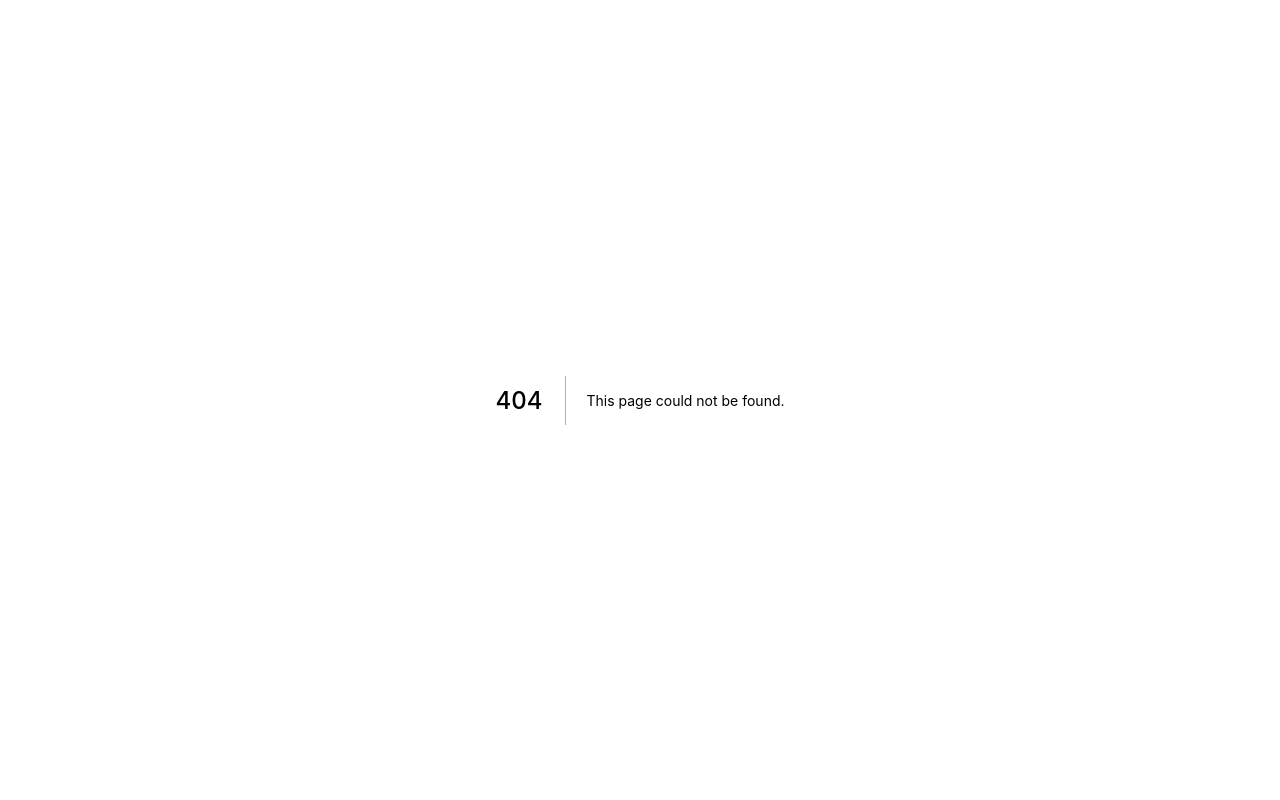
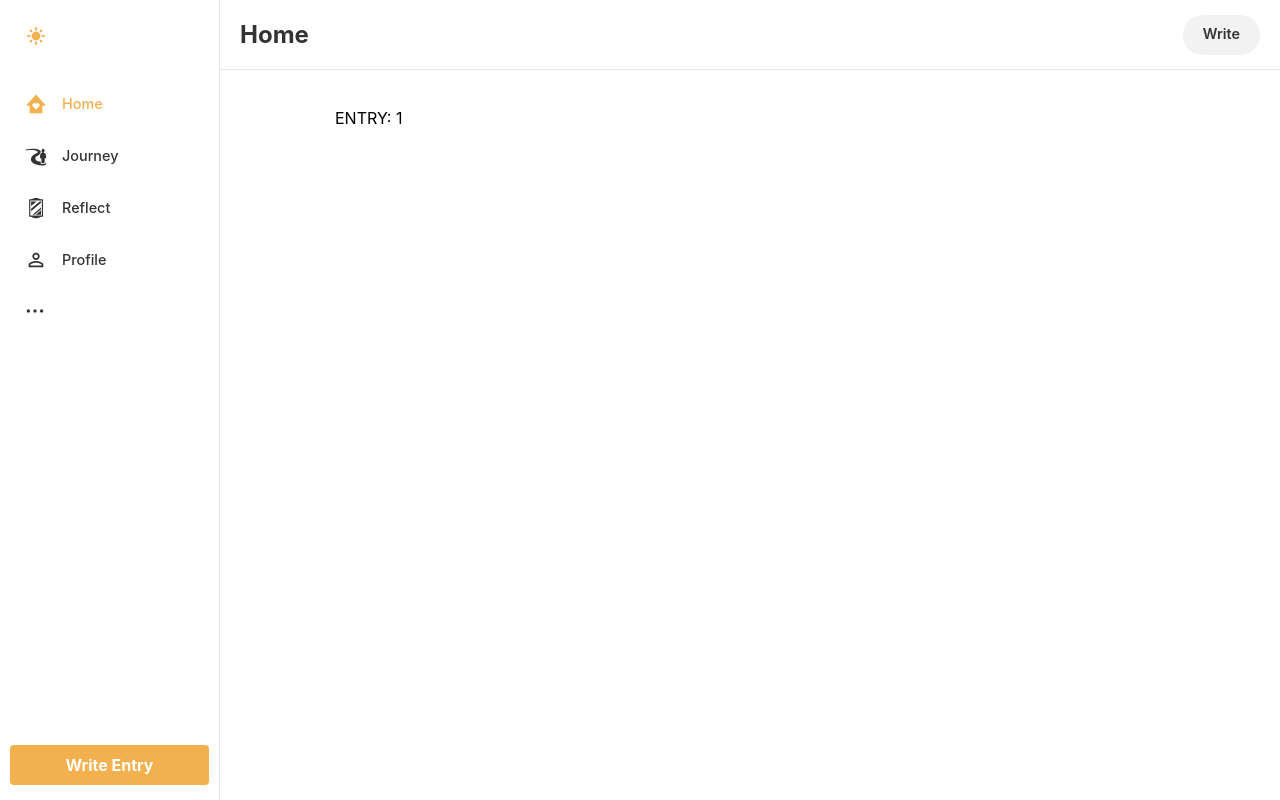
Before and after one commit to EstefanHu/helios, a Next.js app: page /home/entries/1 in a window 1280 px wide. Before the commit this address had no page. Built offline with nearby package versions, Linux system fonts and the light colour scheme.

Commit message:
create dynamic route for entries

```diff
--- /dev/null
+++ b/src/app/(app)/home/entries/[entryId]/page.jsx
@@ -0,0 +1,4 @@
+
+export default function Page({ params }) {
+  return <p>ENTRY: {params.entryId}</p>
+}
```
